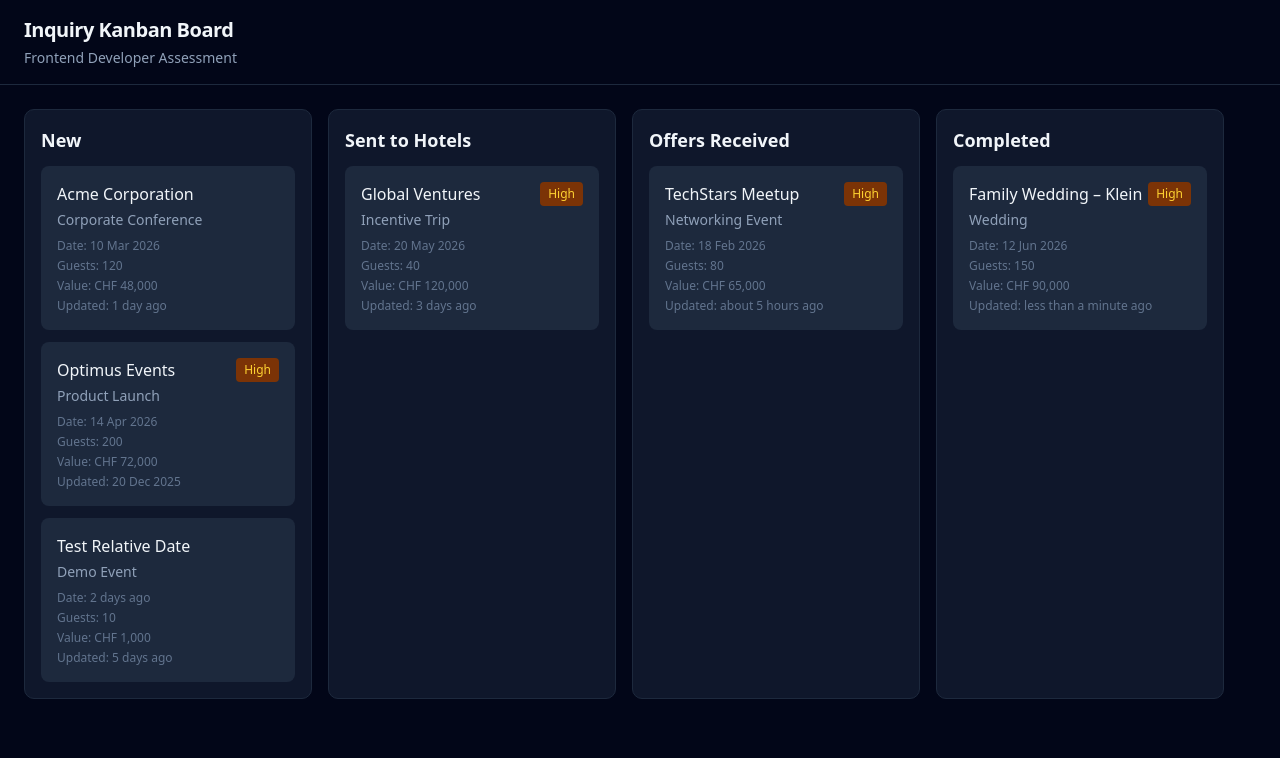
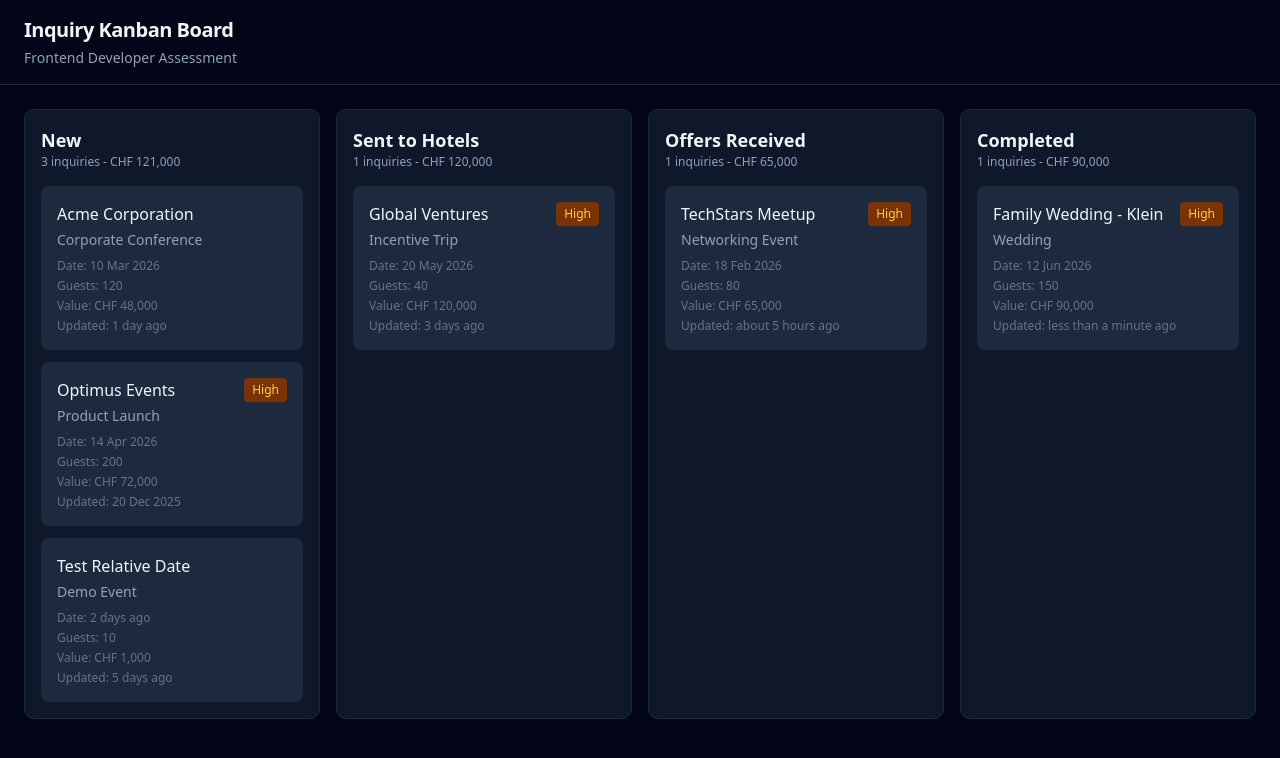
Before and after one commit to Mosa-5/Inquiry-Kaban-Board, a Next.js app: page / in a window 1280 px wide. Shown: the top 758 px of the page. Built offline with nearby package versions, Linux system fonts and the light colour scheme.

Commit message:
Fix kanban DnD state, dedupe column rendering, and clean encoding artifacts

```diff
--- a/components/KanbanBoard/CardWithDialog.tsx
+++ b/components/KanbanBoard/CardWithDialog.tsx
@@ -17,8 +17,6 @@ interface Props {
   inquiry: Inquiry;
 }
 
-
-
 export function CardWithDialog({ inquiry }: Props) {
   const [open, setOpen] = useState(false);
 
@@ -31,7 +29,7 @@ export function CardWithDialog({ inquiry }: Props) {
           <DialogHeader>
             <DialogTitle>{inquiry.clientName}</DialogTitle>
             <DialogDescription>
-              {inquiry.eventType} – {inquiry.guestCount} guests
+              {inquiry.eventType} - {inquiry.guestCount} guests
             </DialogDescription>
           </DialogHeader>
 
--- a/components/KanbanBoard/Column.tsx
+++ b/components/KanbanBoard/Column.tsx
@@ -1,22 +1,36 @@
-import { Inquiry } from "@/types/";
-import { CardWithDialog } from "./CardWithDialog";
+import * as React from "react";
+import { ColumnProps } from "@/types";
+import { cn } from "@/lib/utils";
 
-interface ColumnProps {
-  title: string;
-  phase: string;
-  inquiries: Inquiry[];
-}
+export const Column = React.forwardRef<HTMLDivElement, ColumnProps>(
+  (
+    { title, inquiries, children, isDraggingOver, className, ...rest },
+    ref
+  ) => {
+    const count = inquiries.length;
+    const totalValue = inquiries.reduce((sum, q) => sum + q.potentialValue, 0);
 
-export function Column({ title, inquiries }: ColumnProps) {
-  return (
-    <div className="w-72 bg-slate-900 border border-slate-800 rounded-lg p-4 flex flex-col">
-      <h2 className="text-lg font-semibold mb-3">{title}</h2>
+    return (
+      <div
+        ref={ref}
+        className={cn(
+          "flex flex-col rounded-lg min-h-[300px] border border-slate-800 p-4 transition",
+          isDraggingOver ? "bg-slate-800/80" : "bg-slate-900",
+          className
+        )}
+        {...rest}
+      >
+        <div className="mb-4">
+          <h2 className="text-lg font-semibold">{title}</h2>
+          <p className="text-xs text-slate-400">
+            {count} inquiries - CHF {totalValue.toLocaleString()}
+          </p>
+        </div>
 
-      <div className="flex flex-col gap-3">
-        {inquiries.map((inq) => (
-          <CardWithDialog key={inq.id} inquiry={inq} />
-        ))}
+        <div className="flex flex-col gap-3">{children}</div>
       </div>
-    </div>
-  );
-}
+    );
+  }
+);
+
+Column.displayName = "Column";
--- a/components/KanbanBoard/KanbanBoard.tsx
+++ b/components/KanbanBoard/KanbanBoard.tsx
@@ -1,24 +1,84 @@
+"use client";
+
+import { DragDropContext, Droppable, Draggable, DropResult } from "@hello-pangea/dnd";
+import { useState } from "react";
 import { mockInquiries } from "@/data";
 import { Column } from "./Column";
+import { CardWithDialog } from "./CardWithDialog";
+import type { InquiryPhase } from "@/types";
 
-export function KanbanBoard() {
-  const phases = [
+const phases: { key: InquiryPhase; label: string }[] = [
   { key: "new", label: "New" },
   { key: "sent_to_hotels", label: "Sent to Hotels" },
   { key: "offers_received", label: "Offers Received" },
-    { key: "completed", label: "Completed" }
+  { key: "completed", label: "Completed" },
 ];
 
+export function KanbanBoard() {
+  const [inquiries, setInquiries] = useState(mockInquiries);
+
+  const handleDragEnd = (result: DropResult) => {
+    const { destination, source, draggableId } = result;
+
+    if (!destination) return;
+
+    if (
+      destination.droppableId === source.droppableId &&
+      destination.index === source.index
+    ) {
+      return;
+    }
+
+    setInquiries((prev) =>
+      prev.map((inq) =>
+        inq.id === draggableId
+          ? { ...inq, phase: destination.droppableId as InquiryPhase }
+          : inq
+      )
+    );
+  };
+
   return (
-    <div className="flex gap-4 overflow-x-auto">
-      {phases.map((phase) => (
+    <DragDropContext onDragEnd={handleDragEnd}>
+      <div className="grid grid-cols-1 sm:grid-cols-2 lg:grid-cols-4 gap-4">
+        {phases.map((phase) => {
+          const items = inquiries.filter((inq) => inq.phase === phase.key);
+
+          return (
+            <Droppable droppableId={phase.key} key={phase.key}>
+              {(provided, snapshot) => (
                 <Column
-          key={phase.key}
+                  ref={provided.innerRef}
+                  {...provided.droppableProps}
                   title={phase.label}
+                  inquiries={items}
                   phase={phase.key}
-          inquiries={mockInquiries.filter((i) => i.phase === phase.key)}
-        />
+                  isDraggingOver={snapshot.isDraggingOver}
+                >
+                  {items.map((inq, index) => (
+                    <Draggable key={inq.id} draggableId={inq.id} index={index}>
+                      {(provided, snapshot) => (
+                        <div
+                          ref={provided.innerRef}
+                          {...provided.draggableProps}
+                          {...provided.dragHandleProps}
+                          className={
+                            snapshot.isDragging ? "opacity-70" : "opacity-100"
+                          }
+                        >
+                          <CardWithDialog inquiry={inq} />
+                        </div>
+                      )}
+                    </Draggable>
                   ))}
+
+                  {provided.placeholder}
+                </Column>
+              )}
+            </Droppable>
+          );
+        })}
       </div>
+    </DragDropContext>
   );
 }
--- a/data/index.ts
+++ b/data/index.ts
@@ -1,7 +1,7 @@
 import { Inquiry } from "@/types";
 
 export const mockInquiries: Inquiry[] = [
-  // 1 — NEW (updated: 1 day ago)
+  // 1 - NEW (updated: 1 day ago)
   {
     id: "1",
     clientName: "Acme Corporation",
@@ -17,7 +17,7 @@ export const mockInquiries: Inquiry[] = [
     updatedAt: new Date(Date.now() - 1 * 24 * 60 * 60 * 1000).toISOString(), // 1 day ago
   },
 
-  // 2 — SENT TO HOTELS (updated: 3 days ago, high-value)
+  // 2 - SENT TO HOTELS (updated: 3 days ago, high-value)
   {
     id: "2",
     clientName: "Global Ventures",
@@ -33,7 +33,7 @@ export const mockInquiries: Inquiry[] = [
     updatedAt: new Date(Date.now() - 3 * 24 * 60 * 60 * 1000).toISOString(), // 3 days ago
   },
 
-  // 3 — OFFERS RECEIVED (updated: 5 hours ago, high-value)
+  // 3 - OFFERS RECEIVED (updated: 5 hours ago, high-value)
   {
     id: "3",
     clientName: "TechStars Meetup",
@@ -49,10 +49,10 @@ export const mockInquiries: Inquiry[] = [
     updatedAt: new Date(Date.now() - 5 * 60 * 60 * 1000).toISOString(), // 5 hours ago
   },
 
-  // 4 — COMPLETED (updated: less than a minute ago, high-value)
+  // 4 - COMPLETED (updated: less than a minute ago, high-value)
   {
     id: "4",
-    clientName: "Family Wedding – Klein",
+    clientName: "Family Wedding - Klein",
     contactPerson: "Sara Klein",
     eventType: "Wedding",
     eventDate: "2026-06-12",
@@ -77,7 +77,7 @@ export const mockInquiries: Inquiry[] = [
     hotels: ["City Center Hotel"],
     notes: "Needs LED wall and media coverage.",
     createdAt: "2026-01-05T10:00:00.000Z",
-  updatedAt: "2025-12-20T09:30:00.000Z"  // OLD DATE → should show absolute date
+    updatedAt: "2025-12-20T09:30:00.000Z"  // OLD DATE -> should show absolute date
   },
 
   {
@@ -93,6 +93,5 @@ export const mockInquiries: Inquiry[] = [
     notes: "Testing relative date for eventDate",
     createdAt: "2026-01-05T10:00:00.000Z",
     updatedAt: new Date(Date.now() - 5 * 24 * 60 * 60 * 1000).toISOString(), // 5 days ago
-}
-
+  },
 ];
--- a/package.json
+++ b/package.json
@@ -9,6 +9,7 @@
     "lint": "eslint"
   },
   "dependencies": {
+    "@hello-pangea/dnd": "^18.0.1",
     "@radix-ui/react-dialog": "^1.1.15",
     "class-variance-authority": "^0.7.1",
     "clsx": "^2.1.1",
```
Also changed, not shown: types/index.ts (+10 -0 lines), 1 other file (tests, documents, lock files or other folders). Lines whose indentation alone changed are shown as unchanged.
